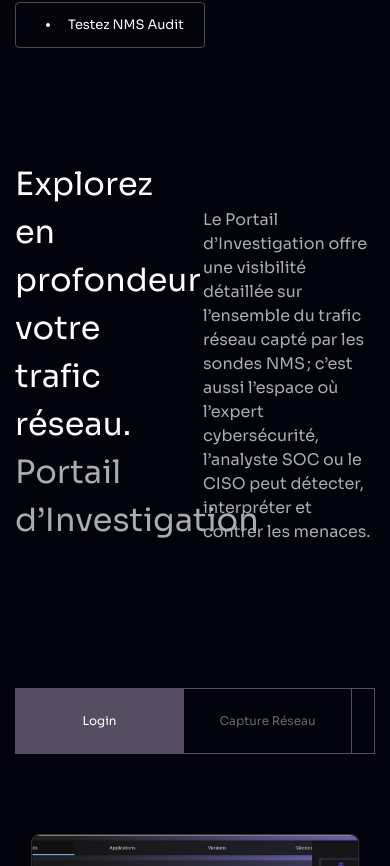
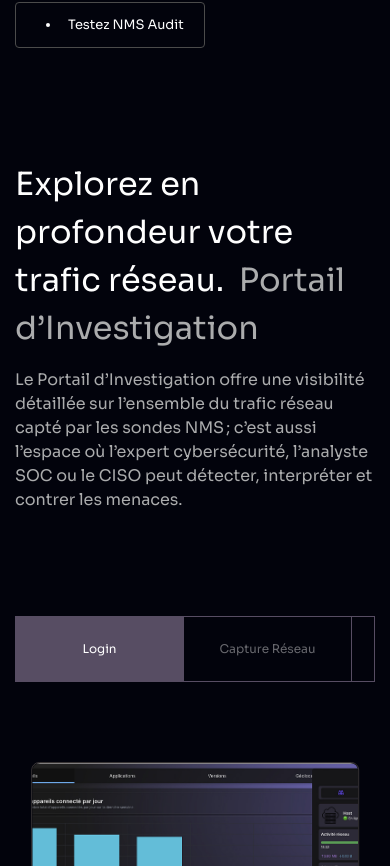
Before and after one commit to niravpatel4428/orsec, a React (Create React App) app: page /audit in a window 390 px wide. Shown: the part 3638-4504 px from the top of the page. Built offline with nearby package versions, Linux system fonts and the light colour scheme.

Commit message:
change in managment file

```diff
--- a/src/components/Managment.jsx
+++ b/src/components/Managment.jsx
@@ -112,7 +112,7 @@
     <>
       <section className="relative py-28 overflow-hidden">
         <div className="custom-container">
-          <div className="grid grid-cols-2 gap-4 mb-12">
+          <div className="grid grid-cols-1 md:grid-cols-2 gap-4 mb-2 md:mb-12">
             <div>
               {heading && (
                 <h4 className="text-light text-32 md:text-40">
```
